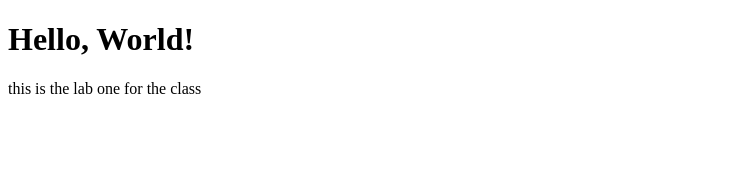
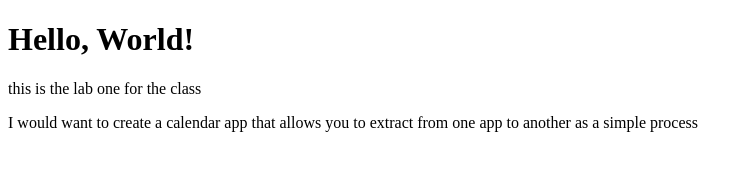
Before and after one commit to Dxnoo-o/CS3338-first-project, a plain HTML site: page index.html in a window 1280 px wide. Shown: the whole page, without its empty margins (0-753 px from the left). Drawn offline with Linux system fonts and the light colour scheme.

Commit message:
Final Project Idea

```diff
--- a/index.html
+++ b/index.html
@@ -10,5 +10,8 @@
 
     <p> this is the lab one for the class</p>
 
+    <p> I would want to create a calendar app that allows you to extract from one app to another as a simple process
+        </p>
+
 </body>
 </html>
```
